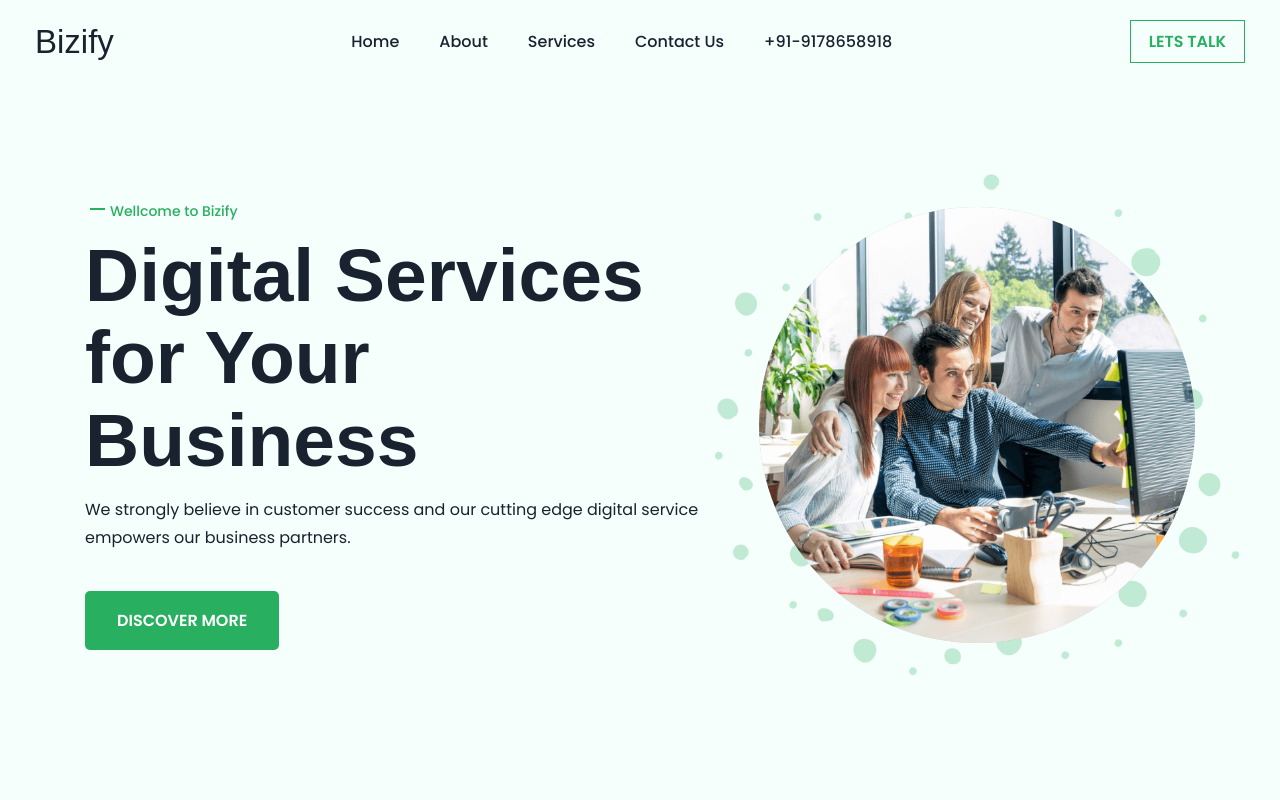
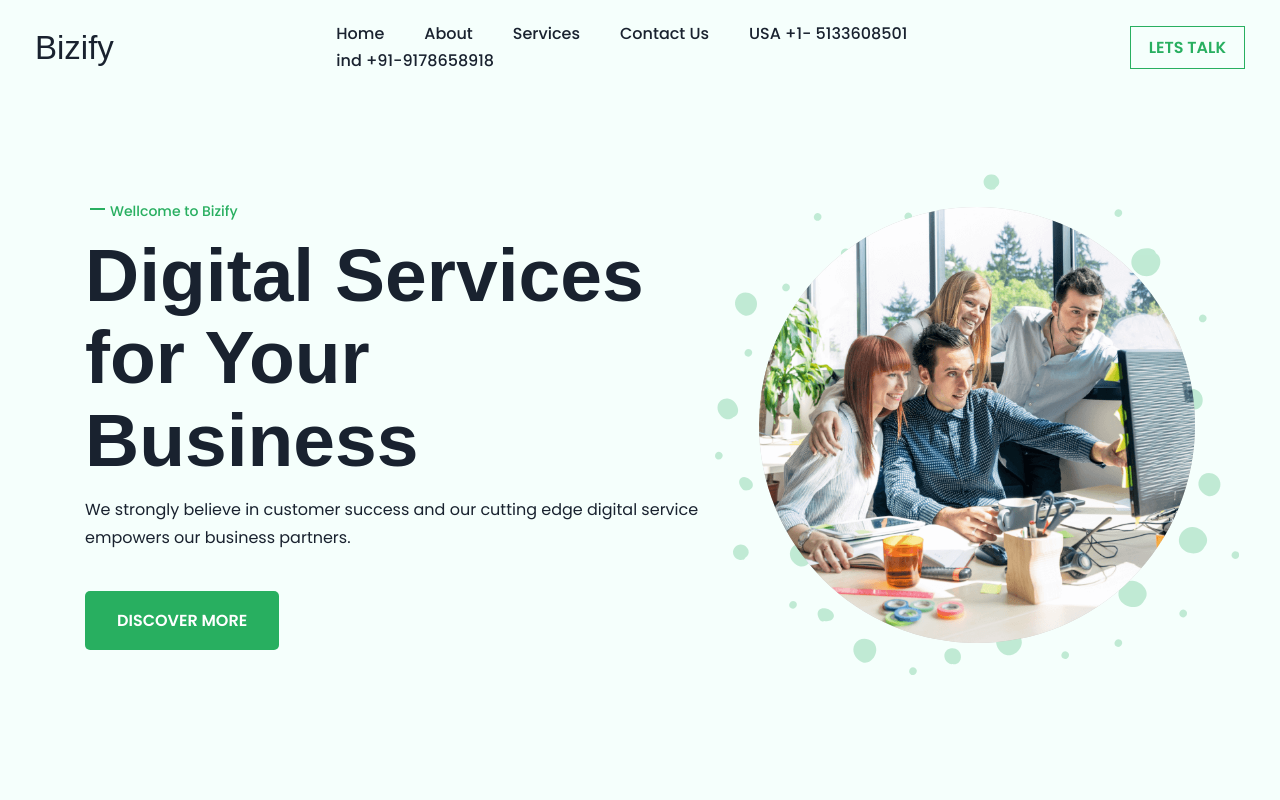
Before and after one commit to nxgapps-social/bizifywebsite, a plain HTML site: page index.html in a window 1280 px wide. Shown: the top 800 px of the page. Drawn offline with nearby package versions, Linux system fonts and the light colour scheme; a web font is replaced by a local one.

Commit message:
Update index.html
Phone number update

```diff
--- a/index.html
+++ b/index.html
@@ -73,10 +73,15 @@
           </li>
 
           <li>
-            <a href="tel:+7894631546876" class="navbar-link" data-nav-link>+91-9178658918</a>
+            <a href="tel:+7894631546876" class="navbar-link" data-nav-link> USA +1- 5133608501</a>
           </li>
 
         </ul>
+        <li>
+          <a href="tel:+7894631546876" class="navbar-link" data-nav-link>ind +91-9178658918</a>
+        </li>
+
+      </ul>
 
       </nav>
 
```
